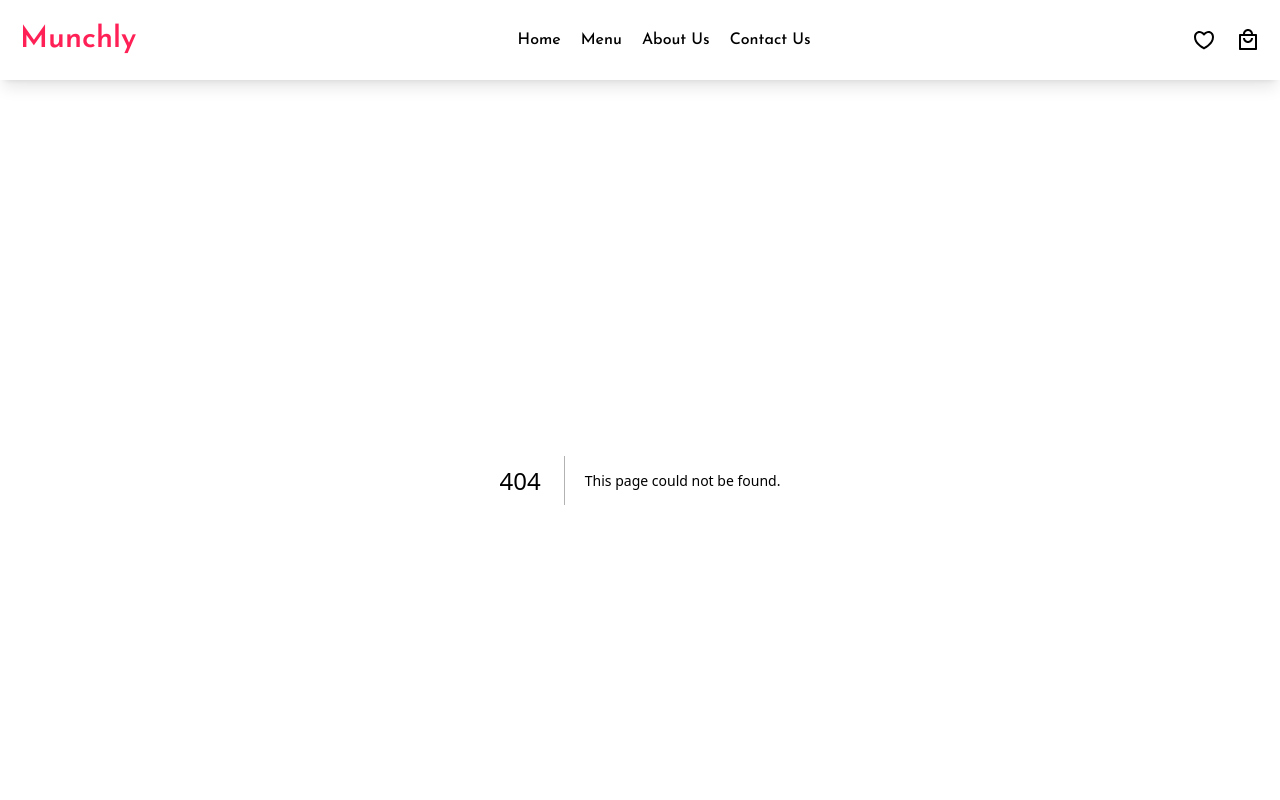
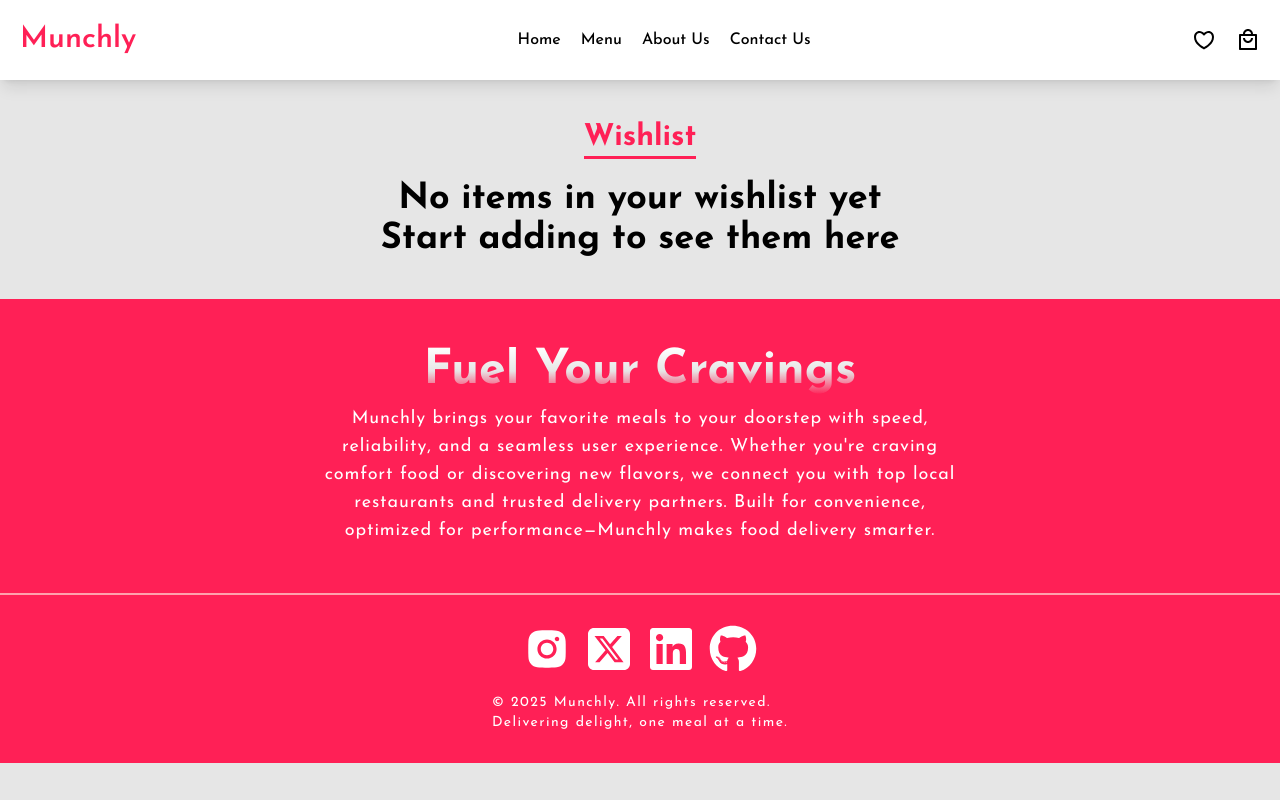
Before and after one commit to MohammadAsad-Weber/muchly, a Next.js app: page /wishlist in a window 1280 px wide. Before the commit this address had no page. Shown: the top 800 px of the page. Built offline with nearby package versions, Linux system fonts and the light colour scheme.

Commit message:
Wishlist Page

```diff
--- /dev/null
+++ b/app/wishlist/page.tsx
@@ -0,0 +1,57 @@
+"use client";
+
+import React, { useMemo } from "react";
+import WishlistCard from "@/components/WishlistCard";
+import { getWishlistItemsById } from "@/utilities/getItemsById";
+
+// Redux
+import { useAppSelector } from "@/redux/hooks";
+import { selectWishlist } from "@/redux/slices/wishlistSlice";
+
+function Wishlist() {
+  // Wishlist State
+  const wishlistState = useAppSelector(selectWishlist);
+
+  // Get the products by Ids
+  const items = useMemo(() => {
+    if (!wishlistState) return [];
+    return getWishlistItemsById(wishlistState);
+  }, [wishlistState]);
+
+  return (
+    <main className="w-full !py-10 !px-5 flex flex-col items-center justify-center gap-5">
+
+      {/* HEADING */}
+      <h2 className="text-3xl text-rose-500 font-bold border-b-3 border-rose-500">
+        Wishlist
+      </h2>
+
+      {/* CONDITIONAL RENDERING */}
+      {items.length > 0 ? (
+        <section className="max-w-screen-xl w-full p-5 flex flex-wrap items-center justify-center gap-5">
+          {items.map(({ id, name, price, rating, image }) => {
+            return (
+              <WishlistCard
+                key={id}
+                id={id}
+                name={name}
+                price={price}
+                rating={rating}
+                image={image}
+              />
+            );
+          })}
+        </section>
+      ) : (
+        <h3 className="text-center text-xl font-bold sm:text-3xl md:text-4xl">
+          No items in your wishlist yet
+          <br />
+          Start adding to see them here
+        </h3>
+      )}
+
+    </main>
+  );
+}
+
+export default Wishlist;
```
